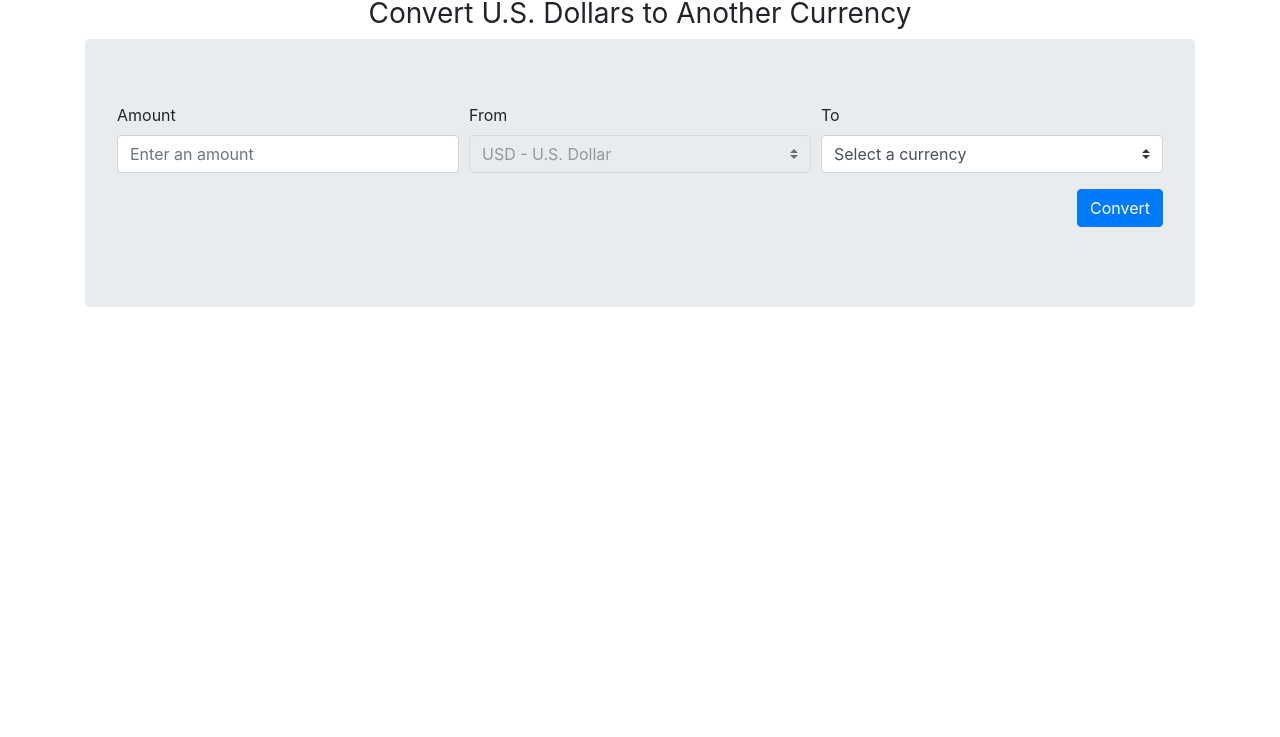
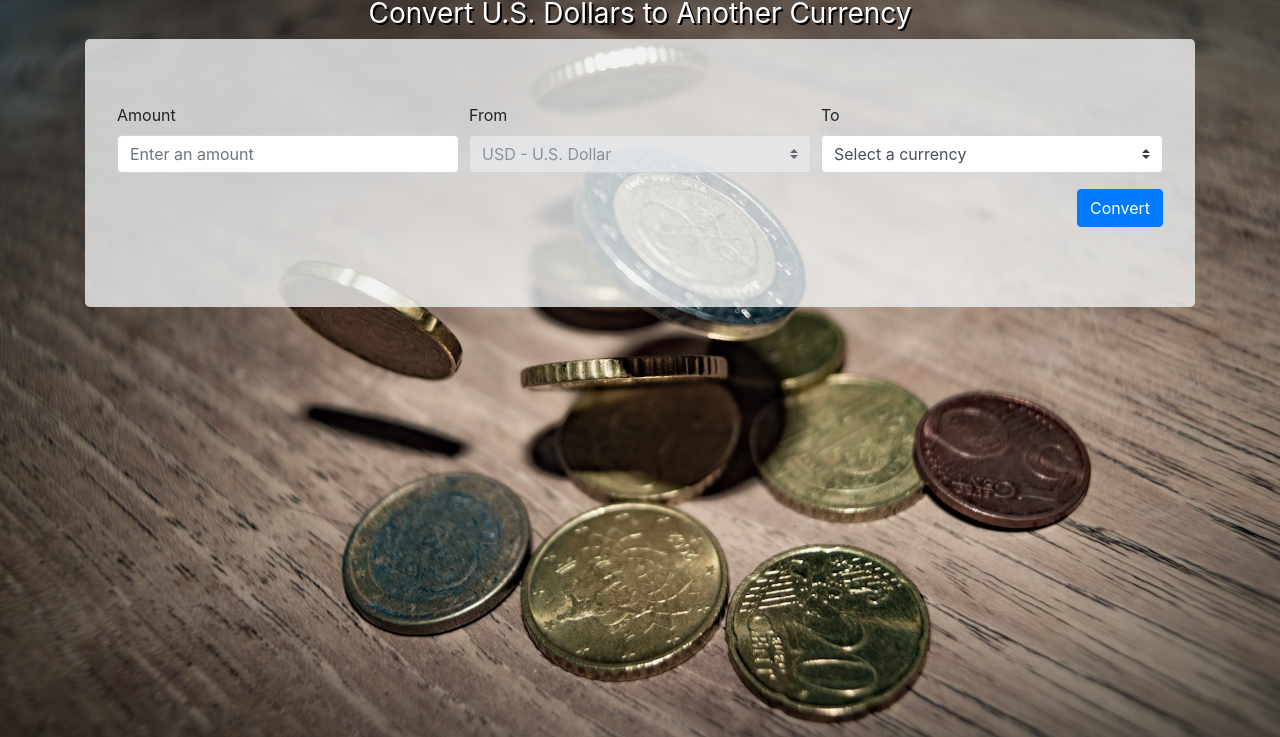
Before and after one commit to MicahOlson/currency-exchanger, a website built with webpack: page src/index.html in a window 1280 px wide. Shown: the part 63-800 px from the top of the page. Built offline with nearby package versions, Linux system fonts and the light colour scheme.

Commit message:
Add background image

```diff
--- a/src/css/styles.css
+++ b/src/css/styles.css
@@ -1,11 +1,26 @@
+body {
+  background-image: url("../assets/images/background.jpg");
+  background-repeat: no-repeat;
+  background-size: cover;
+}
+
 h1, h2 {
   text-align: center;
+  color: hsl(0, 0%, 100%);
+  text-shadow: 2px 2px hsl(0, 0%, 0%);
+}
+
+.jumbotron {
+  padding-bottom: 0;
+  background-color: hsla(210, 3%, 94%, .8);
 }
 
 #btn-convert {
   float: right;
+  margin-bottom: 4rem;
 }
 
 #results {
   display: none;
+  margin-top: 16px;
 }
```
Also changed, not shown: src/assets/images/background.jpg (added).
